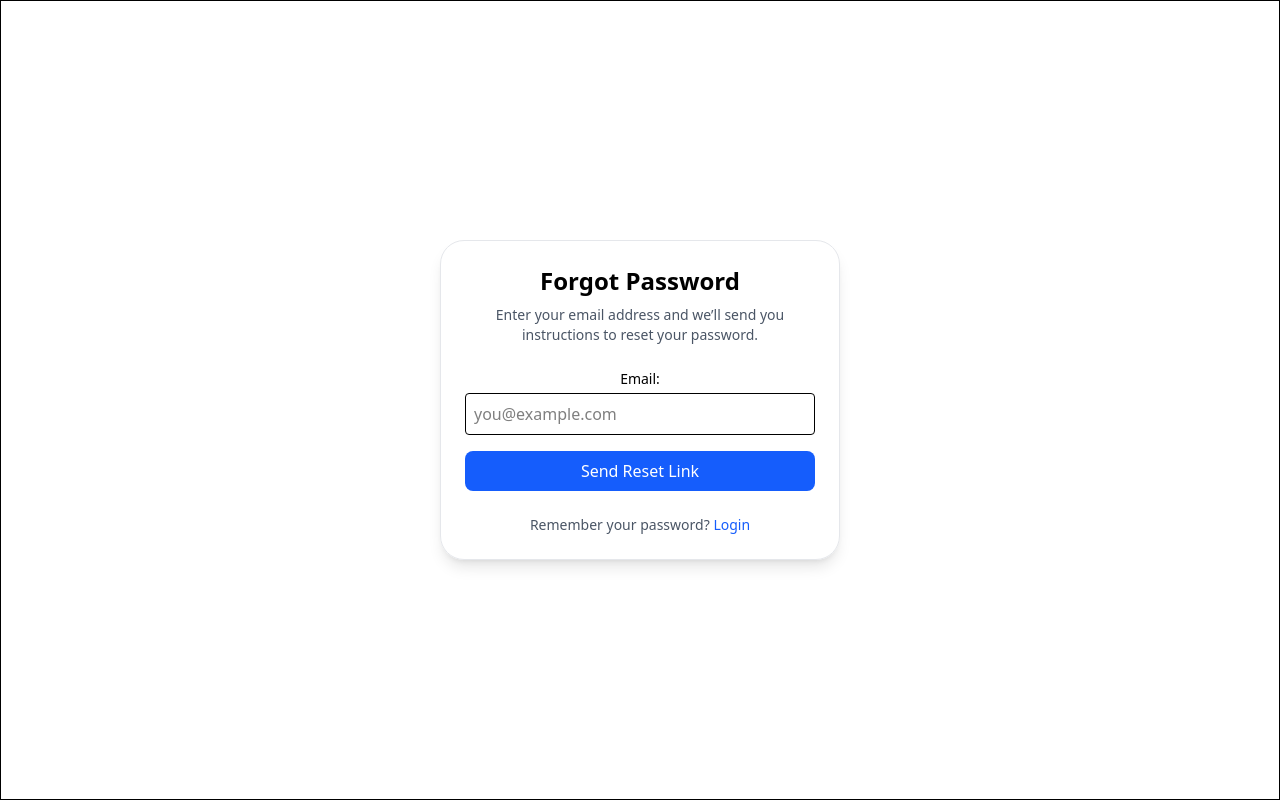
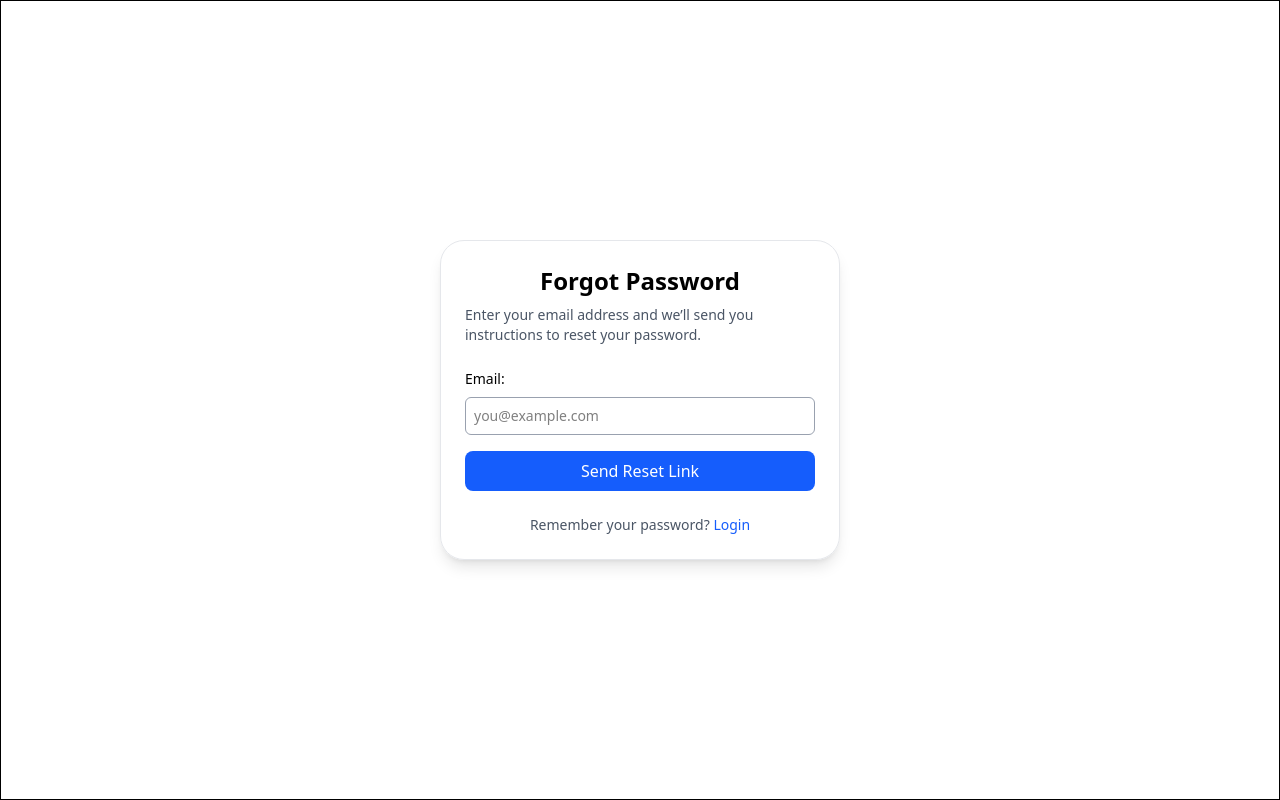
Before and after one commit to Nabanji/Rentora, a React (Vite) app in the folder frontend/: page /forgot-password in a window 1280 px wide. Built offline with nearby package versions, Linux system fonts and the light colour scheme.

Commit message:
(style) Correct input border for the forgot password input field

```diff
--- a/frontend/src/pages/ForgotPassword.tsx
+++ b/frontend/src/pages/ForgotPassword.tsx
@@ -4,8 +4,8 @@ import { Link } from "react-router-dom";
 const ForgotPassword: React.FC = () => {
   return (
     <div className="w-full h-screen flex justify-center items-center border border-black p-2">
-        <div className="w-100 text-center border border-gray-200 p-6 rounded-3xl shadow-lg">
-            <h2 className="text-2xl font-semibold mb-2">Forgot Password</h2>
+        <div className="w-100 text-left border border-gray-200 p-6 rounded-3xl shadow-lg">
+            <h2 className="text-2xl font-semibold mb-2 text-center">Forgot Password</h2>
             <p className="text-sm text-gray-600 mb-6">
                 Enter your email address and we’ll send you instructions to reset your password.
             </p>
@@ -18,7 +18,7 @@ const ForgotPassword: React.FC = () => {
                         name="email"
                         autoComplete="email"
                         placeholder="you@example.com"
-                        className="w-full border rounded p-2 focus:outline-none focus:ring-2 focus:ring-blue-500"
+                        className="w-full p-2 text-sm border border-gray-400 rounded-md mt-1 focus:outline-none focus:border-blue-700"
                         required
                     />
                 </div>
```
